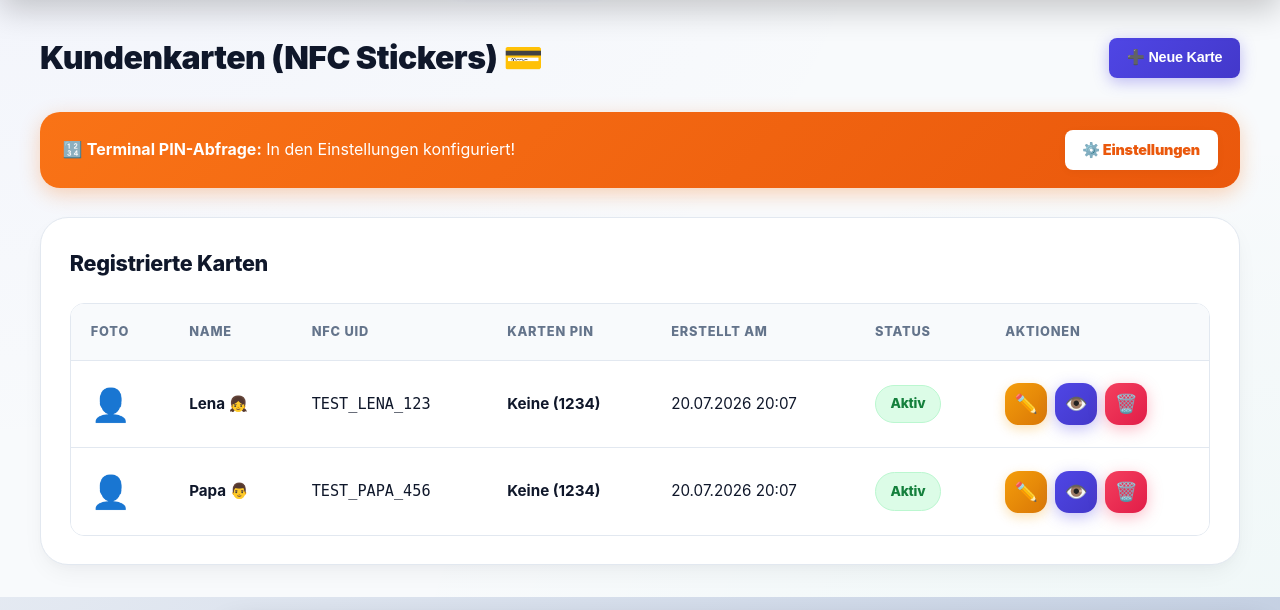
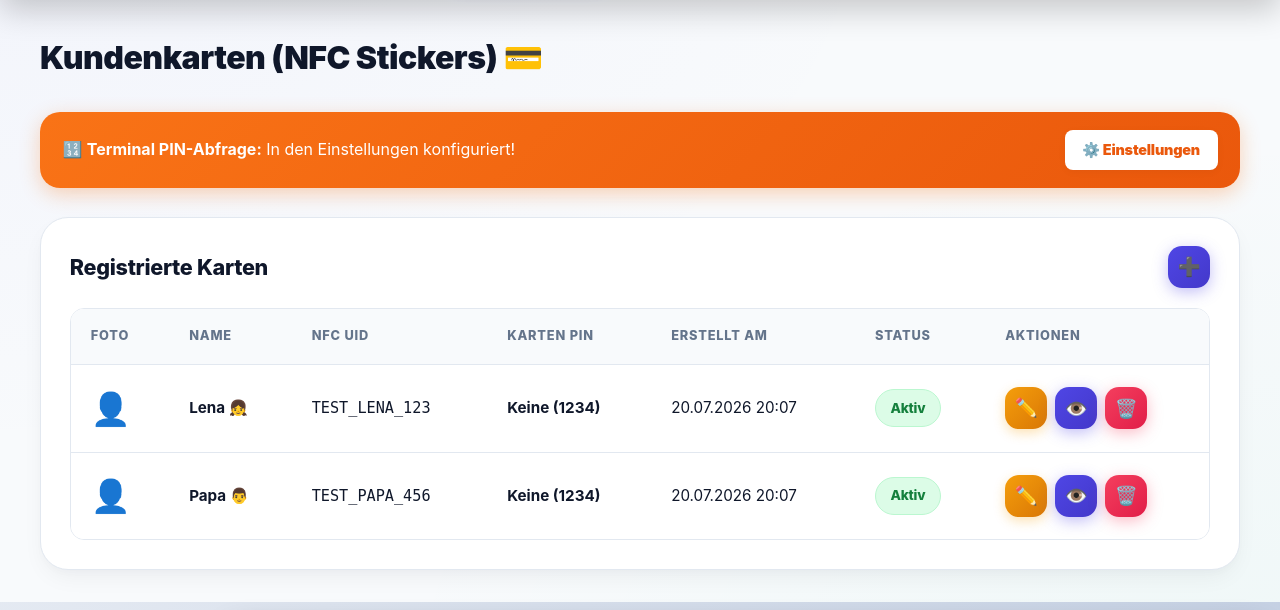
Before and after one commit to Ayakashi97/kids-supermarket, a Flask app: template app/templates/admin/cards.html in a window 1280 px wide. Shown: the part 108-718 px from the top of the page. Run offline with Flask 3, Linux system fonts and the light colour scheme; the template is opened without the code that fills it: values that come from a table or form of the project are taken from there, others are empty; some libraries are stand-ins or nearby versions.

Commit message:
style(admin): relocate add buttons next to table headers and simplify save/cancel controls to pure icon buttons

```diff
--- a/app/templates/admin/cards.html
+++ b/app/templates/admin/cards.html
@@ -6,7 +6,6 @@
 {% block admin_content %}
 <div class="page-title-row">
     <h2>Kundenkarten (NFC Stickers) 💳</h2>
-    <button type="button" class="btn btn-primary btn-sm" onclick="openModal('addCardModal')">➕ Neue Karte</button>
 </div>
 
 <div style="background: linear-gradient(135deg, #f97316 0%, #ea580c 100%); color: white; padding: 1.1rem 1.4rem; border-radius: var(--radius-lg); margin-bottom: 1.8rem; display: flex; justify-content: space-between; align-items: center; flex-wrap: wrap; gap: 0.8rem; box-shadow: 0 6px 20px rgba(249, 115, 22, 0.3);">
@@ -15,7 +14,11 @@
 </div>
 
 <div class="admin-card">
-    <h3>Registrierte Karten</h3>
+    <div style="display: flex; justify-content: space-between; align-items: center; margin-bottom: 1.2rem;">
+        <h3 style="margin: 0;">Registrierte Karten</h3>
+        <button type="button" class="btn btn-icon btn-primary" onclick="openModal('addCardModal')" title="Neue Karte registrieren">➕</button>
+    </div>
+
     <div class="table-responsive">
         <table class="admin-table">
             <thead>
@@ -74,8 +77,8 @@
 <div class="overlay hidden" id="addCardModal">
     <div class="admin-card overlay-card">
         <div style="display: flex; justify-content: space-between; align-items: center; margin-bottom: 1.2rem;">
-            <h3 style="margin: 0;">Neue Kundenkarte registrieren 💳</h3>
-            <button type="button" class="btn-icon" onclick="closeModal('addCardModal')" style="background: transparent; border: none; font-size: 1.3rem; cursor: pointer;">❌</button>
+            <h3 style="margin: 0;">Neue Kundenkarte 💳</h3>
+            <button type="button" class="btn-icon btn-danger" onclick="closeModal('addCardModal')" title="Schließen">❌</button>
         </div>
         <form method="POST" action="{{ url_for('admin.cards') }}" enctype="multipart/form-data">
             <div class="form-group">
@@ -101,9 +104,9 @@
                 <input type="file" id="add_c_photo" name="photo_file" accept="image/*">
             </div>
 
-            <div style="display: flex; gap: 0.8rem; margin-top: 1.5rem;">
-                <button type="submit" class="btn btn-success" style="flex: 1;">Speichern ➕</button>
-                <button type="button" class="btn btn-secondary" onclick="closeModal('addCardModal')">Abbrechen</button>
+            <div style="display: flex; justify-content: flex-end; gap: 0.8rem; margin-top: 1.5rem;">
+                <button type="button" class="btn btn-icon btn-danger" onclick="closeModal('addCardModal')" title="Abbrechen">❌</button>
+                <button type="submit" class="btn btn-icon btn-success" title="Speichern">💾</button>
             </div>
         </form>
     </div>
@@ -114,7 +117,7 @@
     <div class="admin-card overlay-card">
         <div style="display: flex; justify-content: space-between; align-items: center; margin-bottom: 1.2rem;">
             <h3 style="margin: 0;">Kundenkarte bearbeiten ✏️</h3>
-            <button type="button" class="btn-icon" onclick="closeModal('editCardModal')" style="background: transparent; border: none; font-size: 1.3rem; cursor: pointer;">❌</button>
+            <button type="button" class="btn-icon btn-danger" onclick="closeModal('editCardModal')" title="Schließen">❌</button>
         </div>
         <form method="POST" id="editCardForm" enctype="multipart/form-data">
             <div class="form-group">
@@ -137,9 +140,9 @@
                 <input type="file" id="edit_c_photo" name="photo_file" accept="image/*">
             </div>
 
-            <div style="display: flex; gap: 0.8rem; margin-top: 1.5rem;">
-                <button type="submit" class="btn btn-success" style="flex: 1;">Speichern 💾</button>
-                <button type="button" class="btn btn-secondary" onclick="closeModal('editCardModal')">Abbrechen</button>
+            <div style="display: flex; justify-content: flex-end; gap: 0.8rem; margin-top: 1.5rem;">
+                <button type="button" class="btn btn-icon btn-danger" onclick="closeModal('editCardModal')" title="Abbrechen">❌</button>
+                <button type="submit" class="btn btn-icon btn-success" title="Speichern">💾</button>
             </div>
         </form>
     </div>
--- a/app/templates/admin/edit_card.html
+++ b/app/templates/admin/edit_card.html
@@ -39,9 +39,9 @@
             <input type="file" id="photo_file" name="photo_file" accept="image/*">
         </div>
 
-        <div style="display: flex; gap: 0.8rem; margin-top: 1.5rem; flex-wrap: wrap;">
-            <button type="submit" class="btn btn-success">💾 Speichern</button>
-            <a href="{{ url_for('admin.cards') }}" class="btn btn-secondary">❌ Abbrechen</a>
+        <div style="display: flex; justify-content: flex-end; gap: 0.8rem; margin-top: 1.5rem;">
+            <a href="{{ url_for('admin.cards') }}" class="btn btn-icon btn-danger" title="Abbrechen">❌</a>
+            <button type="submit" class="btn btn-icon btn-success" title="Speichern">💾</button>
         </div>
     </form>
 </div>
--- a/app/templates/admin/edit_category.html
+++ b/app/templates/admin/edit_category.html
@@ -28,9 +28,9 @@
             <input type="number" id="sort_order" name="sort_order" value="{{ category.sort_order }}">
         </div>
 
-        <div style="display: flex; gap: 0.8rem; margin-top: 1.5rem; flex-wrap: wrap;">
-            <button type="submit" class="btn btn-success">💾 Speichern</button>
-            <a href="{{ url_for('admin.categories') }}" class="btn btn-secondary">❌ Abbrechen</a>
+        <div style="display: flex; justify-content: flex-end; gap: 0.8rem; margin-top: 1.5rem;">
+            <a href="{{ url_for('admin.categories') }}" class="btn btn-icon btn-danger" title="Abbrechen">❌</a>
+            <button type="submit" class="btn btn-icon btn-success" title="Speichern">💾</button>
         </div>
     </form>
 </div>
--- a/app/templates/admin/edit_product.html
+++ b/app/templates/admin/edit_product.html
@@ -47,9 +47,9 @@
             <input type="file" id="image_file" name="image_file" accept="image/*">
         </div>
 
-        <div style="display: flex; gap: 0.8rem; margin-top: 1.5rem; flex-wrap: wrap;">
-            <button type="submit" class="btn btn-success">💾 Speichern</button>
-            <a href="{{ url_for('admin.products') }}" class="btn btn-secondary">❌ Abbrechen</a>
+        <div style="display: flex; justify-content: flex-end; gap: 0.8rem; margin-top: 1.5rem;">
+            <a href="{{ url_for('admin.products') }}" class="btn btn-icon btn-danger" title="Abbrechen">❌</a>
+            <button type="submit" class="btn btn-icon btn-success" title="Speichern">💾</button>
         </div>
     </form>
 </div>
```
Also changed, not shown: app/templates/admin/categories.html (+13 -10 lines), app/templates/admin/dashboard.html (+2 -6 lines), app/templates/admin/products.html (+13 -10 lines), app/templates/admin/settings.html (+12 -9 lines).
